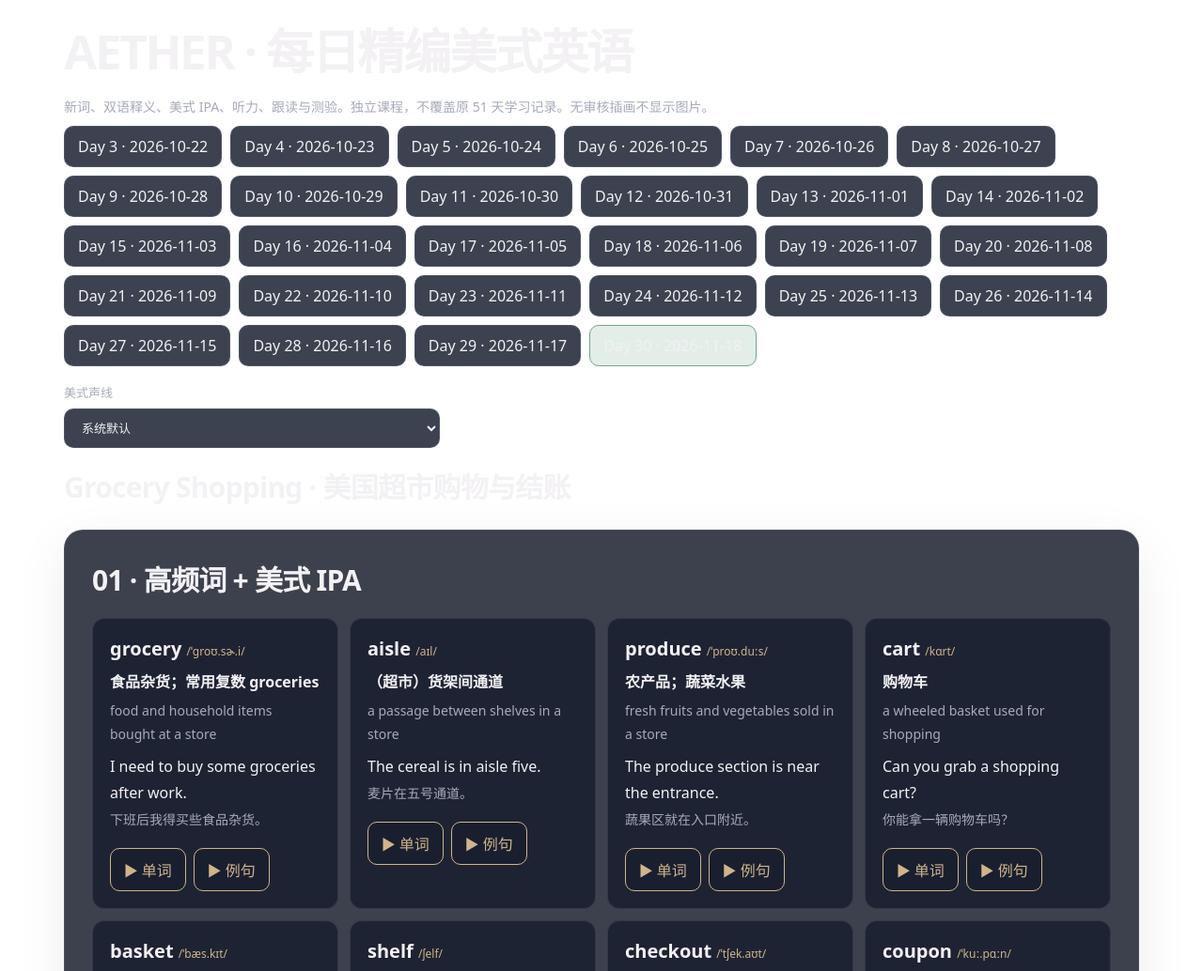
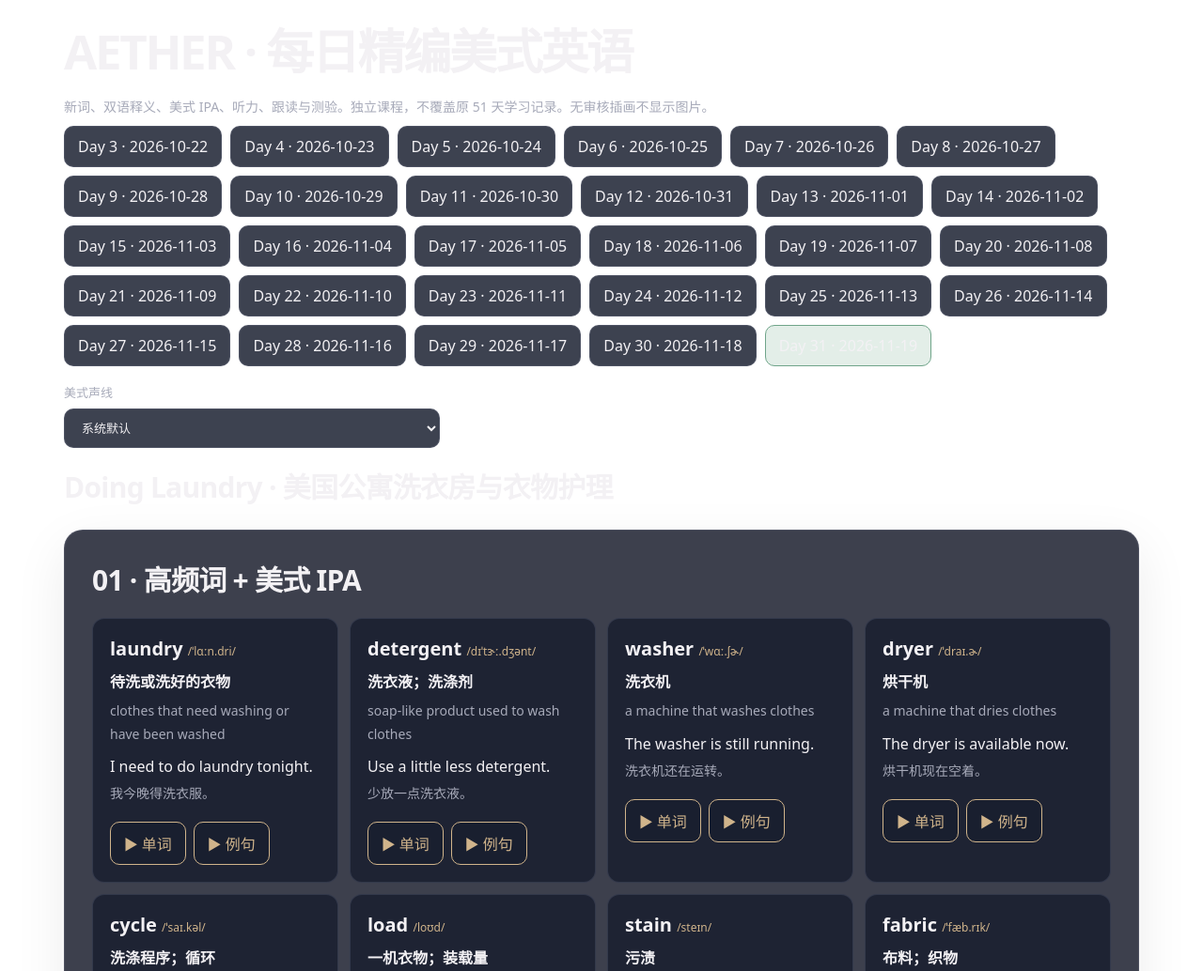
Before and after one commit to cckkk-888/aether-english, a plain HTML site: page daily.html in a window 1280 px wide. Shown: the top 1034 px of the page at 94% size. Drawn offline with Linux system fonts and the light colour scheme.

Commit message:
feat(english): register Day 31 laundry lesson

```diff
--- a/daily.html
+++ b/daily.html
@@ -5,7 +5,7 @@
 <meta name="viewport" content="width=device-width, initial-scale=1, viewport-fit=cover">
 <meta name="theme-color" content="#090c14">
 <meta name="description" content="AETHER English 每日精编美式英语：高频词、准确美式 IPA、双语例句、日常听力、Shadowing、语法与练习。">
-<title>AETHER English · 每日精编 · Day 30</title>
+<title>AETHER English · 每日精编 · Day 31</title>
 </head>
 <body>
 <main id="app" aria-live="polite">课程加载中…</main>
@@ -38,6 +38,7 @@
 <script src="./daily-2026-11-16.js"></script>
 <script src="./daily-2026-11-17.js"></script>
 <script src="./daily-2026-11-18.js"></script>
+<script src="./daily-2026-11-19.js"></script>
 <script src="./daily-events.js"></script>
 <script src="./daily-render.js"></script>
 </body>
```
